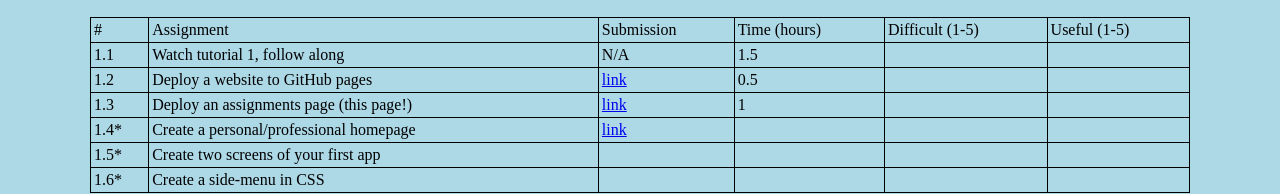
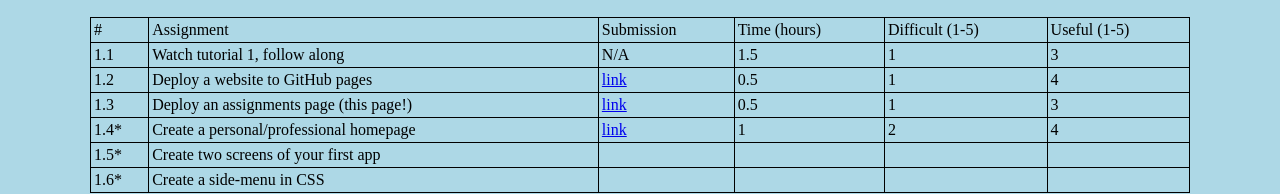
Before and after one commit to SurtazK/SurtazK.github.io, a plain HTML site: page assignments.html in a window 1280 px wide. Shown: the part 276-470 px from the top of the page. Drawn offline with Linux system fonts and the light colour scheme.

Commit message:
Update assignments.html

```diff
--- a/assignments.html
+++ b/assignments.html
@@ -45,32 +45,32 @@
                         <td>Watch tutorial 1, follow along</td>
                         <td class="empty">N/A</td>
                         <td>1.5</td>
-                        <td></td>
-                        <td></td>
+                        <td>1</td>
+                        <td>3</td>
                     </tr>
                     <tr>
                         <td>1.2</td>
                         <td>Deploy a website to GitHub pages</td>
                         <td><a href="http://surtazk.github.io/index.html">link</td>
                         <td>0.5</td>
-                        <td></td>
-                        <td></td>
+                        <td>1</td>
+                        <td>4</td>
                     </tr>
                     <tr>
                         <td>1.3</td>
                         <td>Deploy an assignments page (this page!) </td>
                         <td><a href="http://surtazk.github.io//assignments.html">link</a></td>
+                        <td>0.5</td>
                         <td>1</td>
-                        <td></td>
-                        <td></td>
+                        <td>3</td>
                     </tr>
                     <tr>
                         <td>1.4*</td>
                         <td>Create a personal/professional homepage</td>
                         <td><a href="http://surtazk.github.io/index.html">link</td>
-                        <td></td>
-                        <td></td>
-                        <td></td>
+                        <td>1</td>
+                        <td>2</td>
+                        <td>4</td>
                     </tr>
                     <tr>
                         <td>1.5*</td>
```
